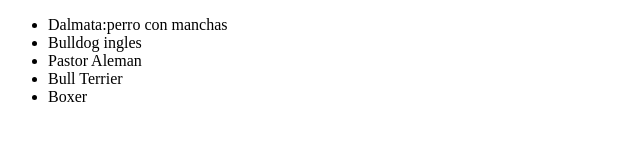
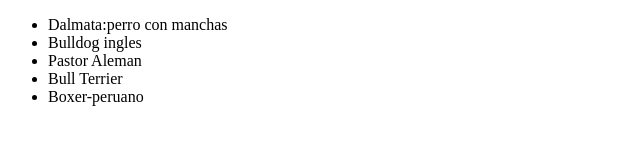
Before and after one commit to DiegoBugsy/Repositorio-Alura, a plain HTML site: page index.html in a window 1280 px wide. Shown: the full height of the page, 0-640 px from the left. Drawn offline with Linux system fonts and the light colour scheme.

Commit message:
Modificando nacionalidad del boxer

```diff
--- a/index.html
+++ b/index.html
@@ -12,7 +12,7 @@
       <li>Bulldog ingles</li>
       <li>Pastor Aleman</li>
       <li>Bull Terrier</li>
-      <li>Boxer</li>
+      <li>Boxer-peruano</li>
     </ul>
   </body>
 </html>
```
